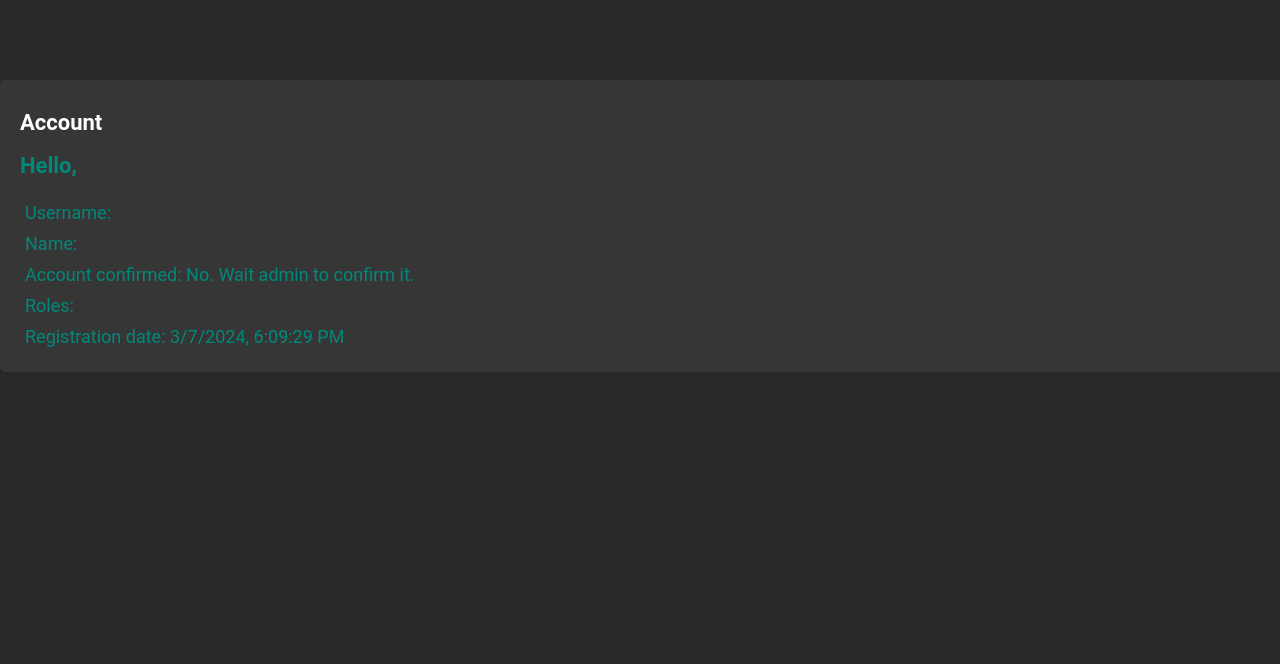
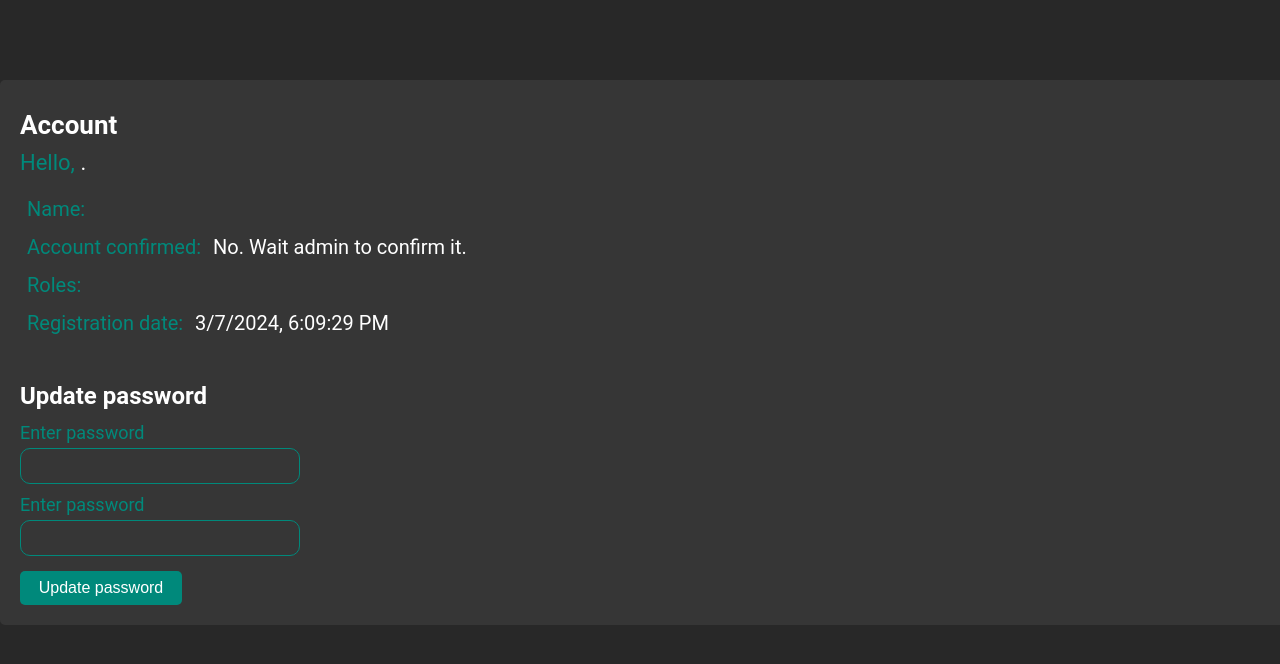
Before and after one commit to YuBerlinets/file_manager_front, a React (Vite) app: page /filemanager/account in a window 1280 px wide. Shown: the top 664 px of the page. Built offline with nearby package versions, Linux system fonts and the light colour scheme; no server answers; sample sign-in values are in the browser's storage.

Commit message:
added update of password and small gui changes

```diff
--- a/src/app/api/ApiConfig.tsx
+++ b/src/app/api/ApiConfig.tsx
@@ -10,9 +10,12 @@ const api = {
     files: {
         allFiles: () => apiInstance.get(`api/files`),
         downloadFile: (fileName: string) => apiInstance.get(`/api/files/download/${fileName}`, { responseType: 'blob' }),
-        uploadFile: (file: File) => {
+        uploadFiles: (files: FileList) => {
             const formData = new FormData();
-            formData.append('file', file);
+            // formData.append('file', file);
+            Array.from(files).forEach(file => {
+                formData.append('files', file);
+            });
             return apiInstance.post('/api/files/upload', formData, {
                 headers: {
                     'Content-Type': 'multipart/form-data',
@@ -30,7 +33,7 @@ const api = {
         getNotConfirmedUsers: () => apiInstance.get('/api/admin/not-confirmed-accounts'),
         confirmUser: (username: string) => apiInstance.post(`/api/admin/confirm-account/${username}`),
         getUsers: () => apiInstance.get('/api/admin/all-accounts'),
-
+        updatePassword : (password: string, password_repeat: string) => apiInstance.post('api/user/update-password',{password,password_repeat})
     }
 };
 
--- a/src/assets/styles/account.css
+++ b/src/assets/styles/account.css
@@ -33,8 +33,10 @@ button {
     width: 100%;
 }
 
+
+
 .upper_account_text {
-    font-size: 22px;
+    font-size: 26px;
     color: #fff;
     color: #fff;
     margin-top: 10px;
@@ -45,22 +47,110 @@ button {
     font-size: 22px;
     color: #00897b;
     /* margin-top: 10px; */
+    margin-top: 10px;
+    margin-bottom: 15px;
 }
 
 .account_info {
-    font-size: 18px;
+    display: flex;
+    flex-direction: column;
+
+}
+
+.account_info_inner {
+    font-size: 20px;
     color: #00897b;
-    margin: 5px;
+    margin: 7px;
+}
+
+.account_info_field {
+    font-size: 20px;
+    color: #fff;
+    margin: 7px;
+
+}
+
+.username_upper {
+    font-size: 22px;
+    color: #fff;
+    margin-top: 10px;
+
+}
+
+.admin_panel_div {
+    display: flex;
 }
 
 .admin_panel_button {
-    margin-top: 20px;
     background-color: #00897b;
     color: #fff;
     padding: 5px 10px 5px 10px;
     border-radius: 5px;
     font-size: 18px;
-    margin: 0 auto;
+    margin-top: 10px;
+    margin-bottom: 10px;
+
+}
+
+.update_password_div {
+    display: flex;
+    flex-direction: column;
+    margin-top: 20px;
+}
+
+.update_password_title {
+    font-size: 24px;
+    color: #fff;
+    margin-bottom: 2px;
+}
+
+.update_password_form {
+    display: flex;
+    flex-direction: column;
+    width: 25%;
+    ;
+}
+
+.password_input_label {
+    color: #00897b;
+    font-size: 18px;
+    margin-top: 10px;
+    margin-bottom: 5px;
+}
+
+.password_input {
+    background-color: #363636;
+    border-radius: 10px;
+    font-size: 16px;
+    padding: 8px 13px 8px 13px;
+    color: #00897B;
+    border: 1px solid #00897B;
+    width: 70%;
+
+}
+
+.update_password_button {
+    margin-top: 15px;
+    width: 45%;
+    padding: 8px 14px 8px 14px;
+    font-size: 16px;
+    background-color: #00897B;
+    color: #fff;
+    border-radius: 5px;
+}
+
+.update_password_button:hover {
+    background-color: #fff;
+    color: #00897B;
+    border: 1px solid #00897B;
+    transition: all 0.7s;
+}
+
+.error_message {
+    color: red;
+    font-size: 14px;
+    margin-top: 5px;
+    margin-bottom: 5px;
 }
 
 .users_table {
--- a/src/features/account/Account.tsx
+++ b/src/features/account/Account.tsx
@@ -12,6 +12,7 @@ interface User {
 }
 
 
+
 export default function Account() {
     const [userData, setUserData] = useState<User>({
         username: '',
@@ -20,6 +21,10 @@ export default function Account() {
         roles: [],
         registrationDate: new Date()
     });
+
+    const [password, setPassword] = useState('');
+    const [passwordRepeat, setPasswordRepeat] = useState('');
+    const [error, setError] = useState<boolean>();
 
     useEffect(() => {
         api.user.getInformation()
@@ -34,22 +39,73 @@ export default function Account() {
     }, []);
 
 
+    const handlePasswordUpdate = async (event: React.FormEvent<HTMLFormElement>) => {
+        event.preventDefault();
+        try {
+
+
+            const response = await api.user.updatePassword(password, passwordRepeat);
+            console.log(response);
+        } catch (error) {
+            console.error(error);
+        }
+    }
+
+    const handlePasswordChange = (event: React.ChangeEvent<HTMLInputElement>) => {
+        setPassword(event.target.value);
+        setError(event.target.value !== passwordRepeat);
+    };
+
+    const handlePasswordRepeatChange = (event: React.ChangeEvent<HTMLInputElement>) => {
+        setPasswordRepeat(event.target.value);
+        setError(event.target.value !== password);
+    };
+
     return (
         <div className='main_div'>
             <div className="account_container">
                 <div className="account_div">
                     <h1 className='upper_account_text'>Account</h1>
-                    <h2 className='upper_username_text'>Hello, {userData.username}</h2>
+                    <span className='upper_username_text'>Hello, <span className='username_upper'>{userData.username}.</span></span>
                     <div className="admin_panel_div">
                         {userData.roles.includes('ADMIN') ? (
                             <a href="/filemanager/account/adminPanel" className="admin_panel_button">Admin Panel</a>
                         ) : null}
                     </div>
-                    <span className="account_info">Username: {userData.username}</span>
-                    <span className="account_info">Name: {userData.name}</span>
-                    <span className="account_info">Account confirmed: {userData.accountIsConfirmed ? 'Yes. Everything is fine.' : 'No. Wait admin to confirm it.'}</span>
-                    <span className="account_info">Roles: {userData.roles.toString()}</span>
-                    <span className="account_info">Registration date: {userData.registrationDate.toLocaleString()}</span>
+                    <div className="account_info">
+                        {/* <span className="account_info_inner">Username: <span className='account_info_field'>{userData.username}</span></span> */}
+                        <span className="account_info_inner">Name: <span className='account_info_field'>{userData.name}</span></span>
+                        <span className="account_info_inner">Account confirmed: <span className='account_info_field'>{userData.accountIsConfirmed ? 'Yes. Everything is fine.' : 'No. Wait admin to confirm it.'}</span></span>
+                        <span className="account_info_inner">Roles: <span className='account_info_field'>{userData.roles.toString()}</span></span>
+                        <span className="account_info_inner">Registration date: <span className='account_info_field'>{userData.registrationDate.toLocaleString()}</span></span>
+                    </div>
+                    <div className="update_password_div">
+                        <h2 className="update_password_title">Update password</h2>
+                        {error ? <span className='error_message'>Passwords do not match</span> : null}
+                        <form onSubmit={handlePasswordUpdate} className='update_password_form'>
+                            <label htmlFor="password" className='password_input_label'>Enter password</label>
+                            <input
+                                type="password"
+                                name="password"
+                                id="password"
+                                value={password}
+                                onChange={handlePasswordChange}
+                                className='password_input'
+                            />
+                            <label htmlFor="password_repeat" className='password_input_label'>Enter password</label>
+                            <input
+                                type="password"
+                                name="password_repeat"
+                                id="password_repeat"
+                                value={passwordRepeat}
+                                onChange={handlePasswordRepeatChange}
+                                className='password_input'
+                            />
+                            <button type="submit" className="update_password_button">
+                                Update password
+                            </button>
+                        </form>
+                    </div>
                 </div>
             </div>
         </div>
--- a/src/features/filemanager/FileManager.tsx
+++ b/src/features/filemanager/FileManager.tsx
@@ -14,12 +14,12 @@ interface File {
     name: string;
     path: string;
     lastModified: string;
-    size: number;
+    size: string;
     file: boolean;
     directory: boolean;
 }
 
-function logout(navigate: any) {
+function logout() {
     localStorage.removeItem('token');
     localStorage.removeItem('username');
     // crutch fix mb this
@@ -70,10 +70,10 @@ const FileManager: React.FC<FileListProps> = () => {
     const handleUpload = async () => {
         const fileInput = document.getElementById('file_upload') as HTMLInputElement;
         if (fileInput?.files?.length) {
-            const file = fileInput.files[0];
+            const files = fileInput.files;
 
             try {
-                const response = await api.files.uploadFile(file);
+                const response = await api.files.uploadFiles(files);
                 if (response.status === 200) {
                     console.log('File uploaded successfully');
                     const response: FileResponse = await api.files.allFiles();
@@ -125,7 +125,7 @@ const FileManager: React.FC<FileListProps> = () => {
                     </a>
                     <br />
                     <a className='upper_control_button'
-                        onClick={() => logout(navigate)}>
+                        onClick={() => logout()}>
                         Log out
                     </a>
                 </span>
@@ -157,6 +157,7 @@ const FileManager: React.FC<FileListProps> = () => {
                     id="file_upload"
                     className="upload_input"
                     onChange={handleFileChange}
+                    multiple
                 />
                 <img className="upload_icon" src='src/img/upload-icon.svg' alt='upload' onClick={handleUpload} />
                 <div className="selected_files">
@@ -192,7 +193,7 @@ const FileManager: React.FC<FileListProps> = () => {
                                 <td>{file.name}</td>
                                 <td>{file.lastModified}</td>
                                 <td>{file.path}</td>
-                                <td>{file.size}</td>
+                                <td>{file.size === null ? '' : file.size}</td>
                                 <td>
                                     {file.directory !== true ?
                                         <a onClick={() => handleDownload(file.name)} className='download_button'>Download</a>
```
